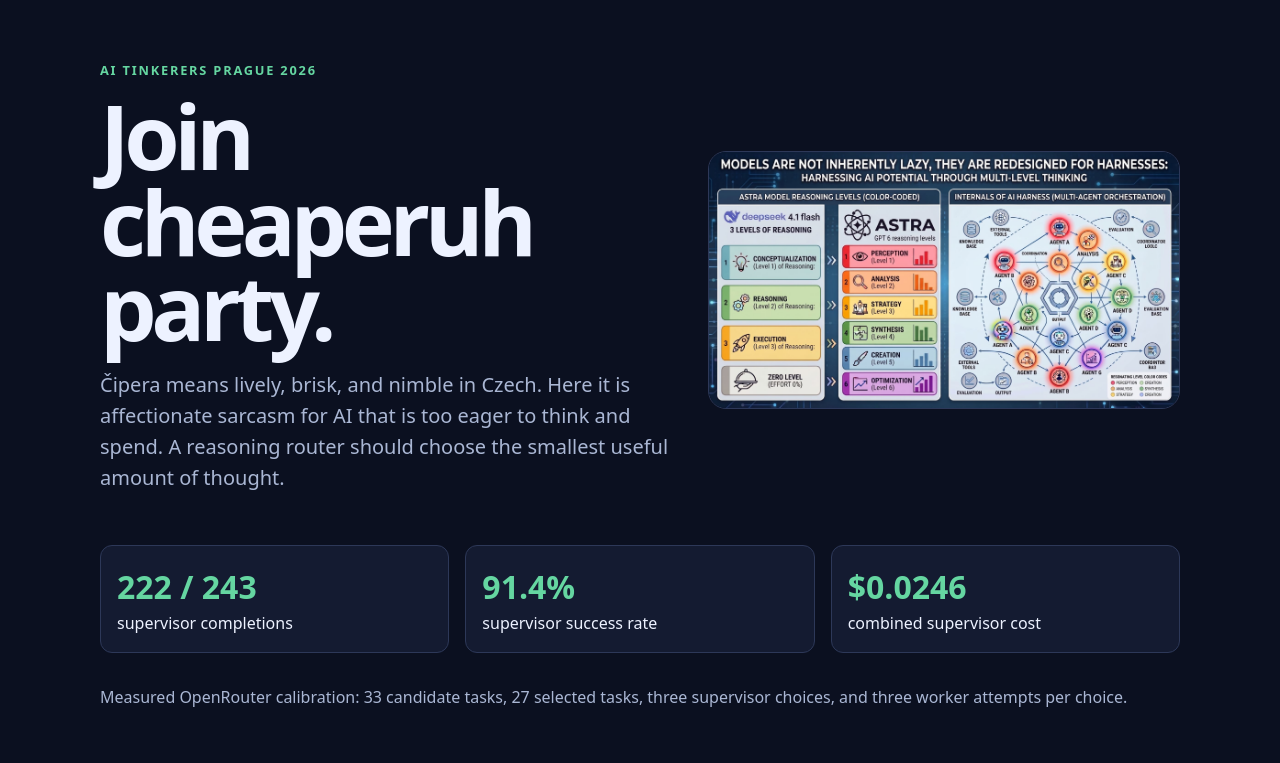
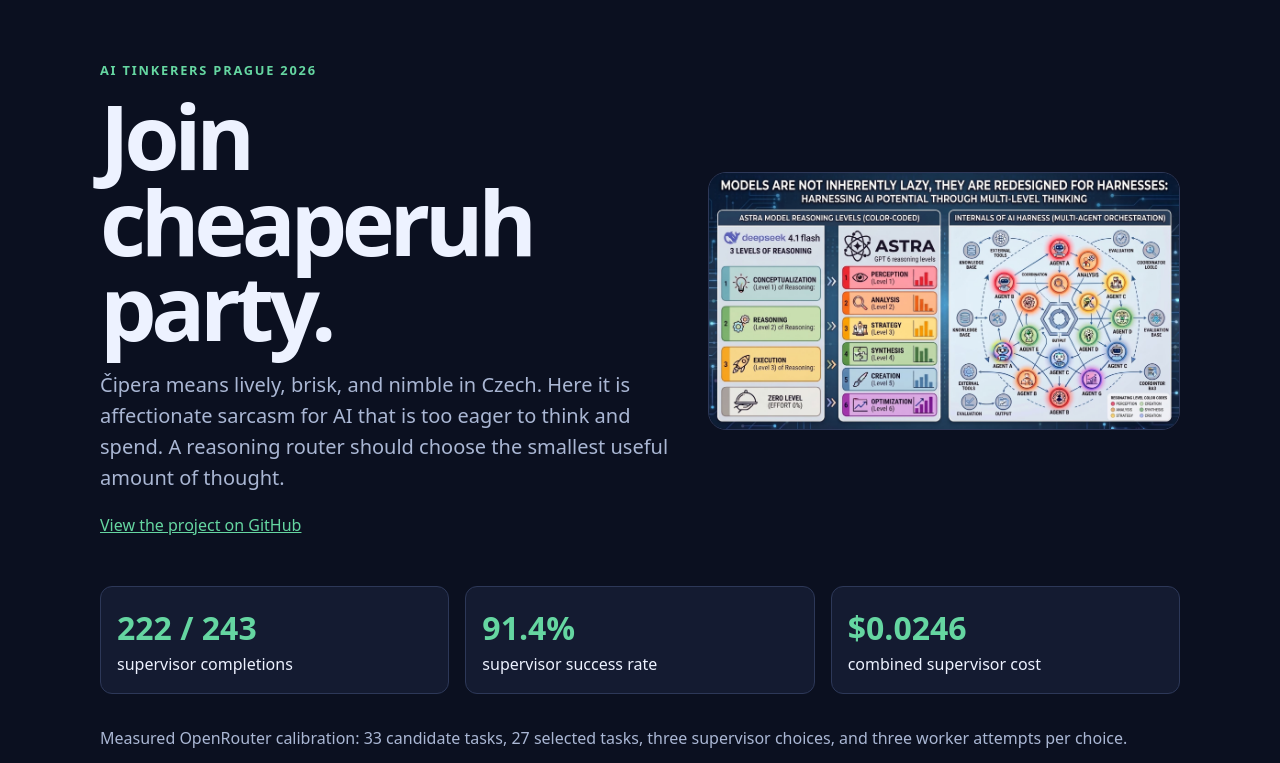
Before and after one commit to AISidesKicks/join-cheaperuh-party, a website: page docs/index.html in a window 1280 px wide. Shown: the top 763 px of the page. Drawn offline with Linux system fonts and the light colour scheme.

Commit message:
docs(web): link repository from landing page

```diff
--- a/docs/index.html
+++ b/docs/index.html
@@ -18,7 +18,7 @@
 <body>
   <main>
     <section class="hero">
-      <div><p class="eyebrow">AI Tinkerers Prague 2026</p><h1>Join<br>cheaperuh<br>party.</h1><p class="lede">Čipera means lively, brisk, and nimble in Czech. Here it is affectionate sarcasm for AI that is too eager to think and spend. A reasoning router should choose the smallest useful amount of thought.</p></div>
+      <div><p class="eyebrow">AI Tinkerers Prague 2026</p><h1>Join<br>cheaperuh<br>party.</h1><p class="lede">Čipera means lively, brisk, and nimble in Czech. Here it is affectionate sarcasm for AI that is too eager to think and spend. A reasoning router should choose the smallest useful amount of thought.</p><p><a href="https://github.com/AISidesKicks/join-cheaperuh-party">View the project on GitHub</a></p></div>
       <img src="assets/images/6reasoning-levels.jpeg" alt="Illustration of reasoning levels and agent orchestration">
     </section>
 
```
